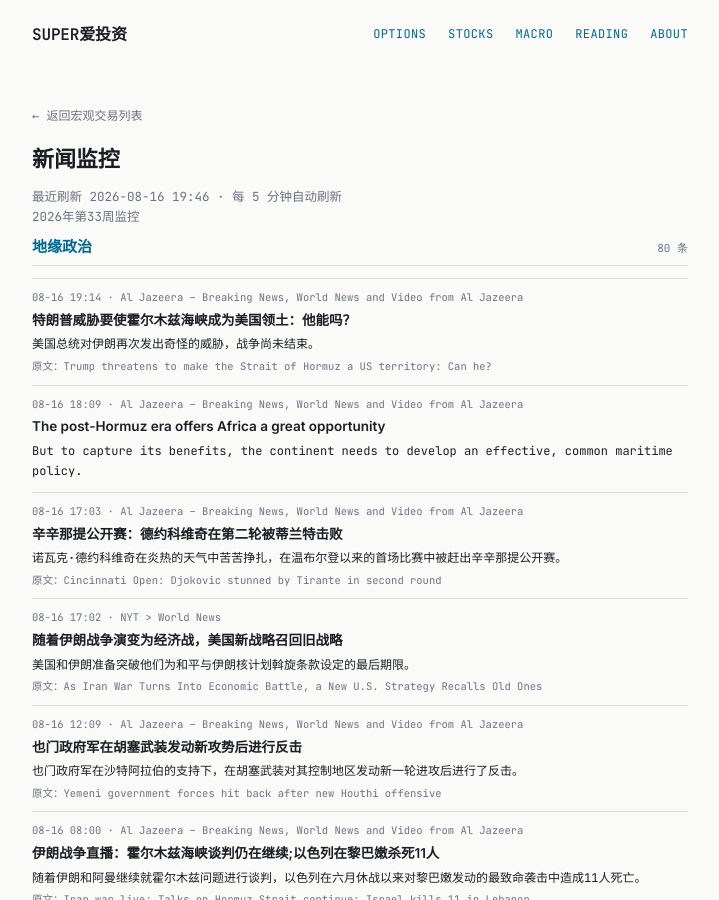
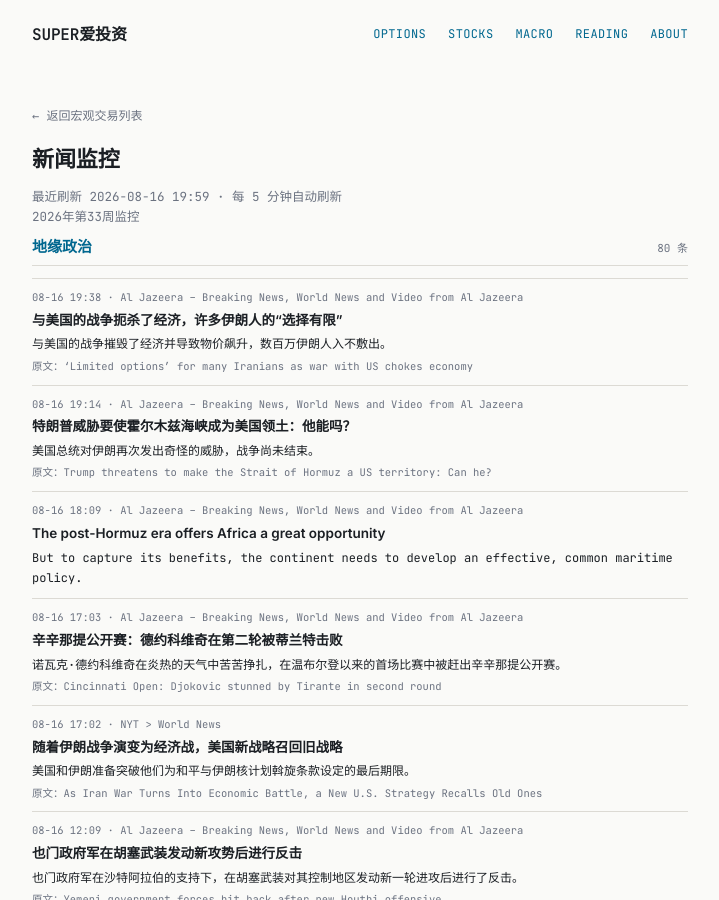
Before and after one commit to tang3super/tang3super.github.io, a Jekyll site: the page built from macro-trade/news-digest.md, in a window 1280 px wide and 900 px high. Shown: the whole window, without its empty margins (280-999 px from the left). Built offline with Jekyll 4.4.1, drawn with Linux system fonts in a browser that asks for light colours; some of the changed text lies outside the part shown.

Commit message:
sync news-digest article

```diff
--- a/macro-trade/news-digest.md
+++ b/macro-trade/news-digest.md
@@ -5,11 +5,18 @@ title: 新闻监控
 date: '2026-08-16'
 summary: 2026年第33周监控
 week_label: 2026年第33周监控
-last_updated: 2026-08-16 19:46
+last_updated: 2026-08-16 19:59
 refresh_note: 每 5 分钟自动刷新
 topics:
 - name: 地缘政治
   items:
+  - title: ‘Limited options’ for many Iranians as war with US chokes economy
+    summary: Millions of Iranians struggle to make ends meet as war with US devastates the economy and sends prices soaring.
+    link: https://www.aljazeera.com/news/2026/8/16/limited-options-for-many-iranians-as-war-with-us-chokes-economy?traffic_source=rss
+    source: Al Jazeera – Breaking News, World News and Video from Al Jazeera
+    time: 08-16 19:38
+    title_zh: 与美国的战争扼杀了经济，许多伊朗人的“选择有限”
+    summary_zh: 与美国的战争摧毁了经济并导致物价飙升，数百万伊朗人入不敷出。
   - title: 'Trump threatens to make the Strait of Hormuz a US territory: Can he?'
     summary: US president has yet another outlandish threat for Iran, with no end to war in sight.
     link: https://www.aljazeera.com/news/2026/8/16/trump-threatens-to-make-the-strait-of-hormuz-a-us-territory-can-he?traffic_source=rss
```
Also changed, not shown: other parts of macro-trade/news-digest.md (+0 -7 lines).
